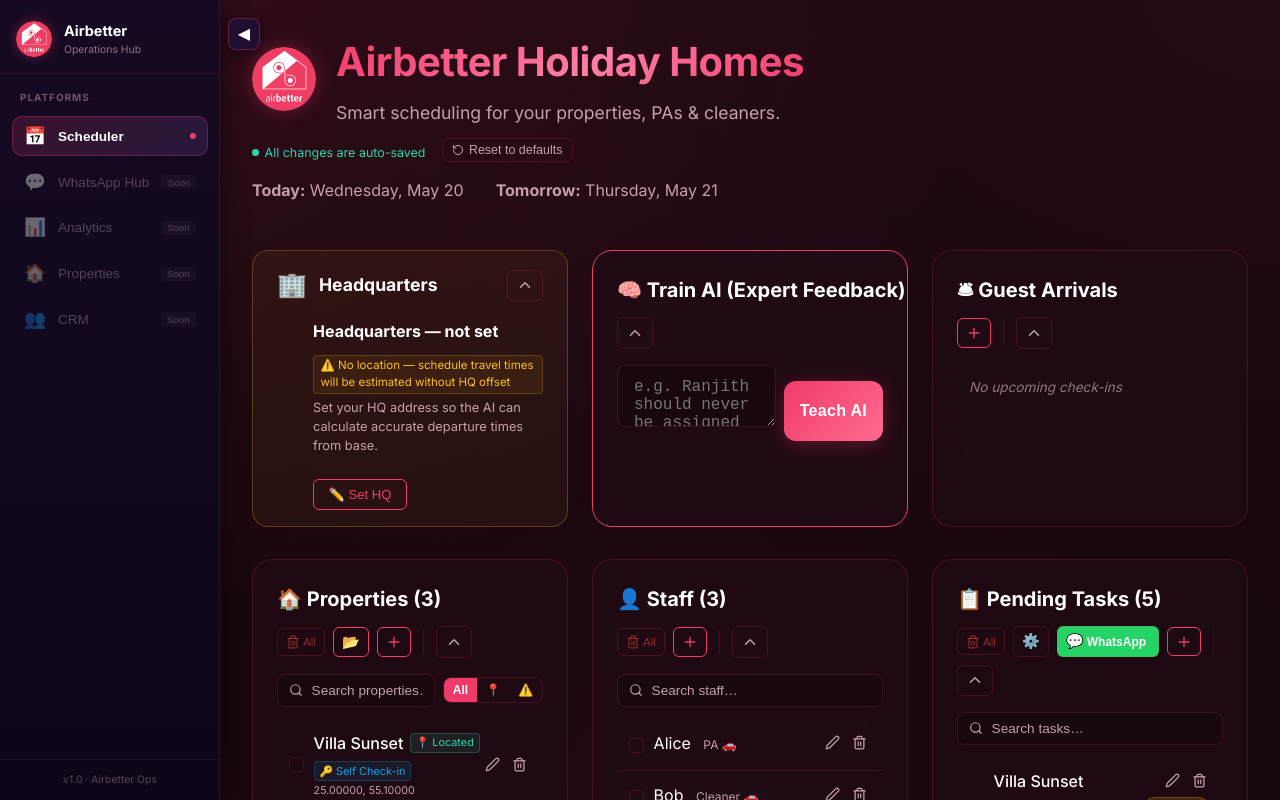
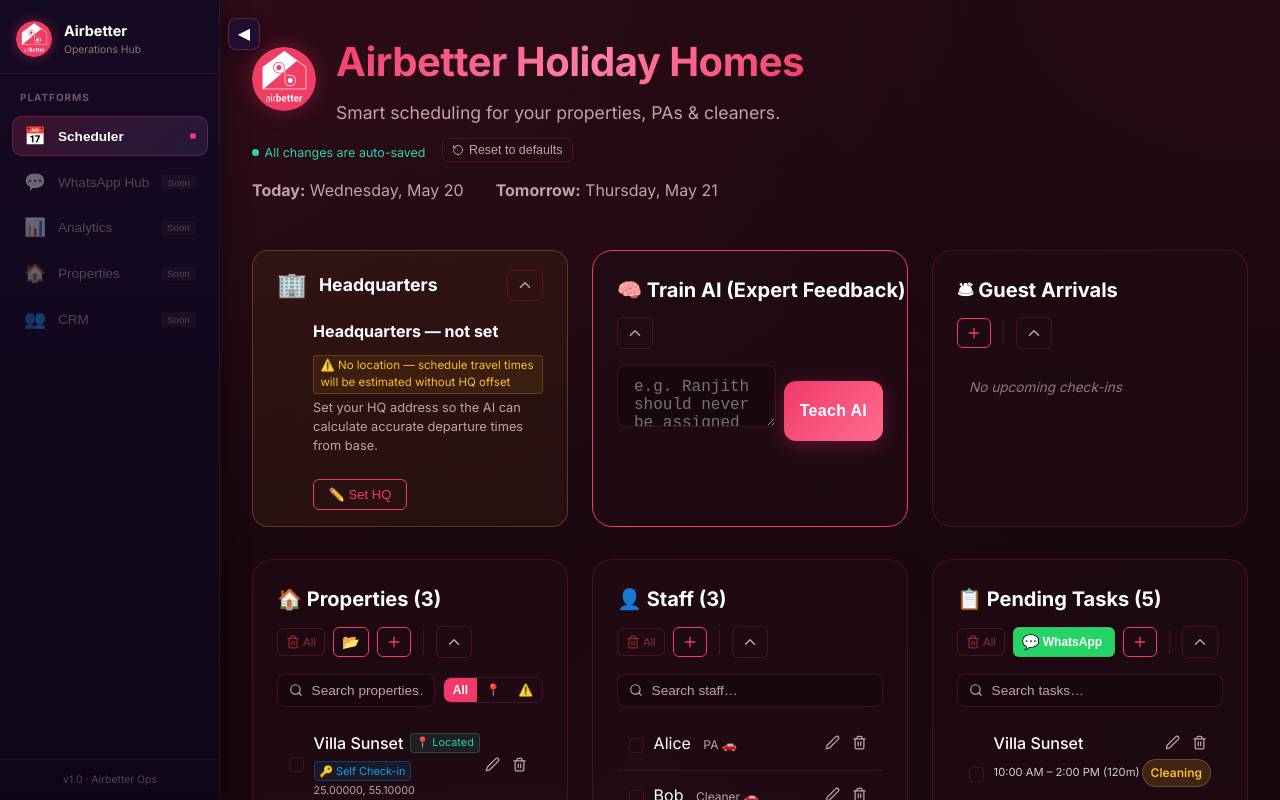
Before and after one commit to waleedbengacem-star/holidayhomescheduler1, a React (Vite) app in the folder frontend/: page / in a window 1280 px wide. Shown: the top 800 px of the page. Built offline with nearby package versions, Linux system fonts and the light colour scheme.

Commit message:
ui: remove settings button from pending tasks header

```diff
--- a/frontend/src/App.jsx
+++ b/frontend/src/App.jsx
@@ -1765,9 +1765,6 @@
               <button className="icon-btn danger-soft" title="Delete All Tasks" onClick={() => handleDeleteAll('task')}>
                 <Trash2 size={14} /><span style={{ fontSize: '0.72rem', marginLeft: 3 }}>All</span>
               </button>
-              <button className="icon-btn" title="Settings" onClick={() => setAddModal('settings')}>
-                ⚙️
-              </button>
               <button className="icon-btn" style={{ background: '#25D366', color: 'white' }} title="WhatsApp Import" onClick={() => setAddModal('whatsapp')}>
                 💬 <span style={{ fontSize: '0.75rem', marginLeft: 3, paddingRight: 4, fontWeight: 600 }}>WhatsApp</span>
               </button>
```
